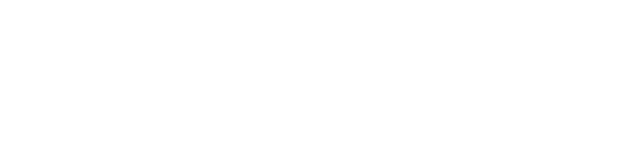
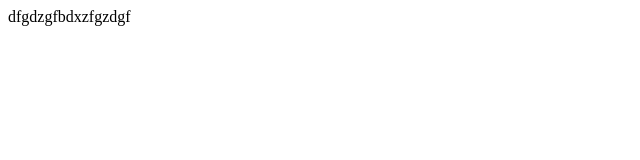
Before and after one commit to AlexWork93/JavaScript_fromScratch, a plain HTML site: page 01_Basics/index.html in a window 1280 px wide. Shown: the whole page, without its empty margins (0-640 px from the left). Drawn offline with Linux system fonts and the light colour scheme.

Commit message:
dfgsdfgsd

```diff
--- a/01_Basics/index.html
+++ b/01_Basics/index.html
@@ -7,6 +7,6 @@
     <title>Document</title>
 </head>
 <body>
-
+    dfgdzgfbdxzfgzdgf
 </body>
 </html>
```
